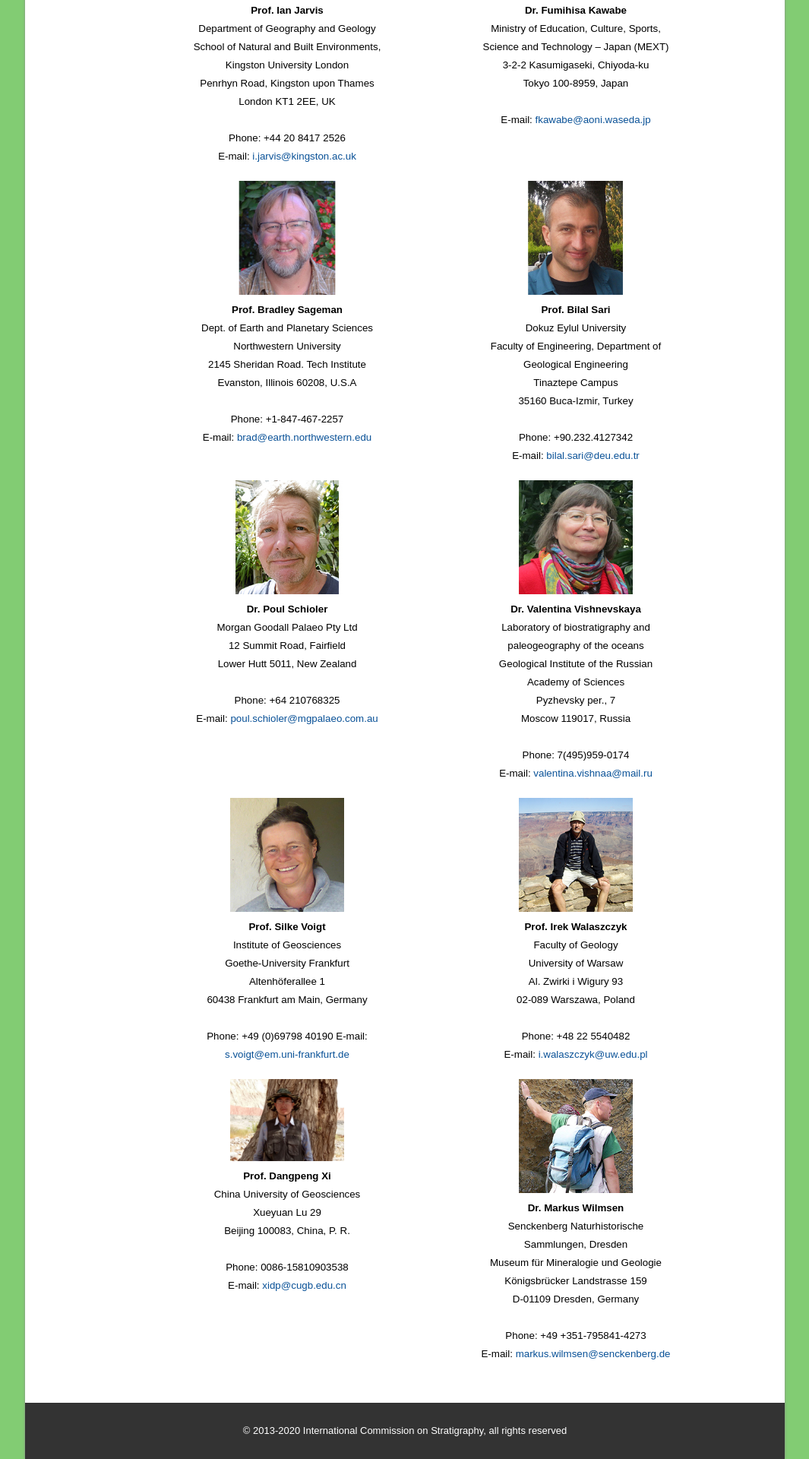
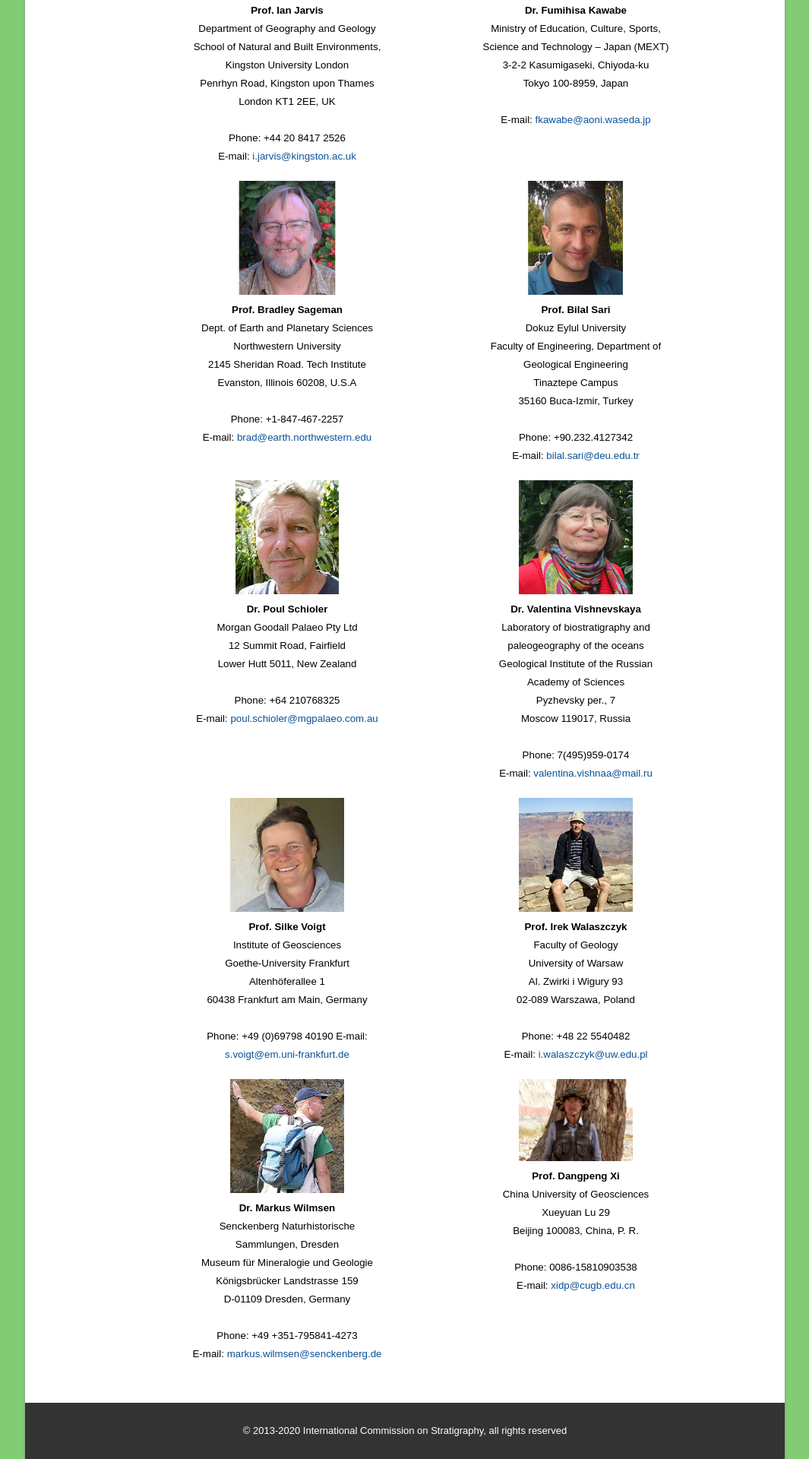
Before and after one commit to i-c-stratigraphy/subcommission-cretaceous, a Jekyll site: the page built from pages/members.md, in a window 1280 px wide. Shown: the part 2179-4099 px from the top of the page at 76% size, without its empty margins (107-1172 px from the left). Built offline with Jekyll 4.4.1, drawn with Linux system fonts in a browser that asks for light colours.

Commit message:
Update members.md

```diff
--- a/pages/members.md
+++ b/pages/members.md
@@ -174,7 +174,7 @@ permalink: /members
         Phone: +48 22 5540482<br />
         E-mail: <a href="mailto:i.walaszczyk@uw.edu.pl">i.walaszczyk@uw.edu.pl</a>
     </div>
-    <div class="person" style="grid-row:9; grid-column:2;">
+    <div class="person" style="grid-row:9; grid-column:1;">
         <img src="images/person-wilmsen.jpg" style="width:150px;" alt="Wilmsen" /><br />
         <strong>Dr. Markus Wilmsen</strong><br />
         Senckenberg Naturhistorische Sammlungen, Dresden<br />
@@ -185,7 +185,7 @@ permalink: /members
         Phone: +49 +351-795841-4273<br />
         E-mail: <a href="mailto:markus.wilmsen@senckenberg.de">markus.wilmsen@senckenberg.de</a>
     </div>
-    <div class="person" style="grid-row:9; grid-column:1;">
+    <div class="person" style="grid-row:9; grid-column:2;">
         <img src="images/person-xi.jpg" style="width:150px;" alt="Xi" /><br />
         <strong>Prof. Dangpeng Xi</strong><br />
      China University of Geosciences<br />
```
